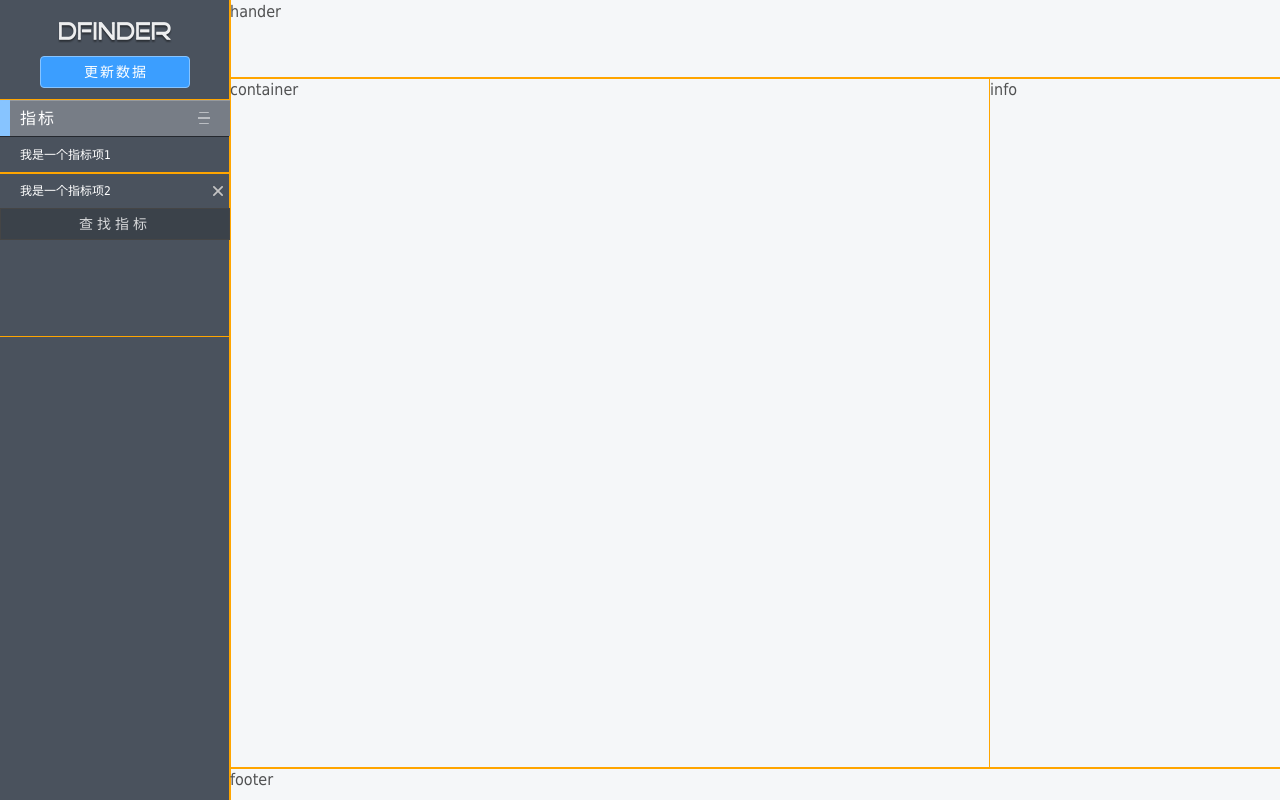
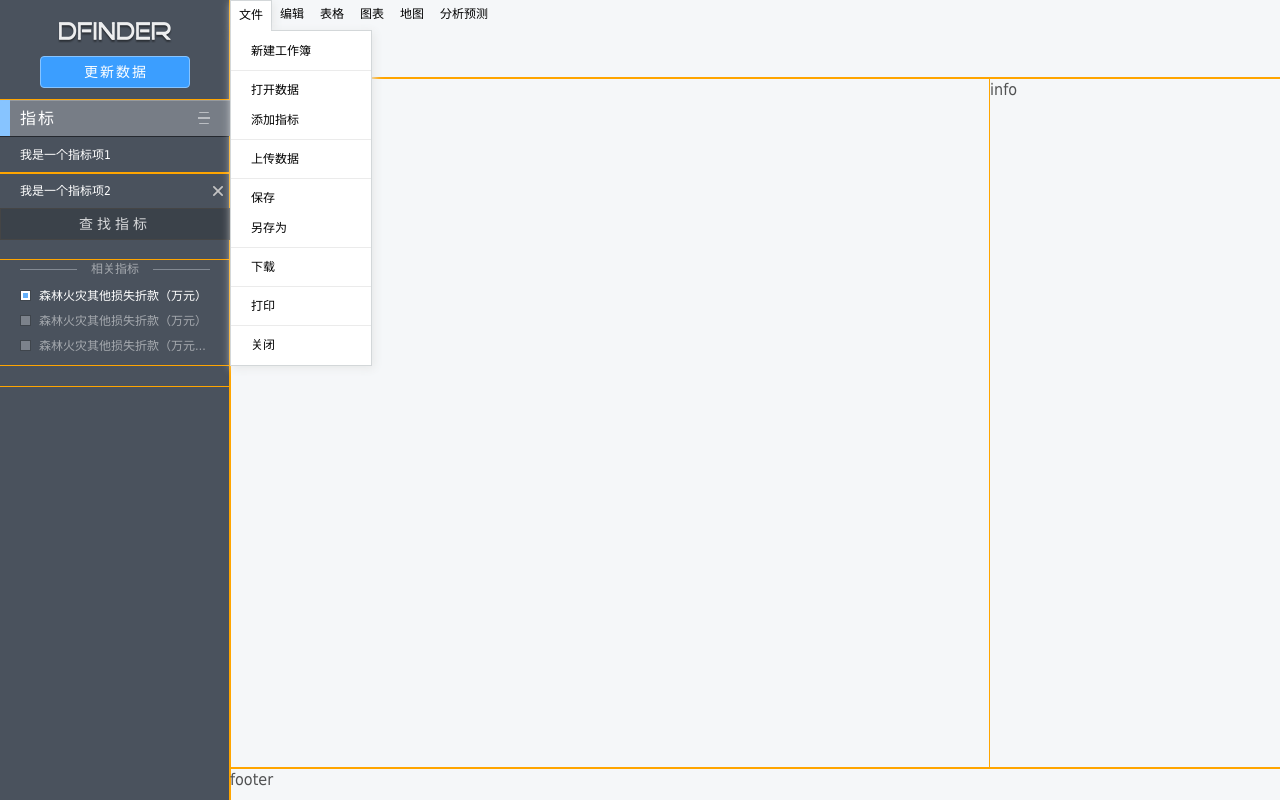
Before and after one commit to JackOVO/dfinder, a website: page app/platform.html in a window 1280 px wide. Drawn offline with nearby package versions, Linux system fonts and the light colour scheme; files that its build step writes are made by us from their sources.

Commit message:
小菜单

```diff
--- a/app/platform.html
+++ b/app/platform.html
@@ -13,7 +13,7 @@
       <div id="plat-side-top">
         <a href="" class="link-img"><img src="images/logo-platform.png" alt="LOGO"></a><br>
         <button class="large primary submit">更新数据</button>
-      </div>
+      </div><!-- 平台侧边栏上结束 -->
       <div id="plat-side-content">
         <div class="accordion">
           <div class="accordion-navigation">
@@ -24,61 +24,57 @@
               <div class="indicator"><span class="fn-fonthid">我是一个指标项1</span></div>
               <div class="indicator"><span class="fn-fonthid">我是一个指标项2</span><i class="icon remove"></i></div>
               <button class="expand search-indicator" style="margin-top:-1px;">查找指标</button>
-            </div>
-          </div>
-        </div>
-      </div>
-    </div>
-    <div id="plat-body">
-      <div id="plat-body-hander">hander</div>
-      <div id="plat-body-info" class="right">info</div>
-      <div id="plat-body-container">container</div>
-      <div id="plat-body-footer">footer</div>
-    </div>
-  </div>
-  <!-- <div id="plat-main">
-    <div id="plat-side">
-      <div id="side-hander">
-        <a href="" class="link-img"><img src="images/logo-platform.png" alt="LOGO"></a>
-        <br><button class="large info disabled">更新数据</button>
-      </div>
-      <div id="side-container">
-        <div class="accordion">
-          <div class="accordion-navigation">
-            <a class="hander active">森林
-              <span class="icon-bar"><i class="icon row"></i></span>
-            </a>
-            <div class="content active" style="height:500px;">
-              <div class="indic-item">
-                <span class="fn-fonthid" title="我是一个指标项">我是一个指标项我是一个指标项项项项</span><i class="icon remove"></i>
-              </div>
-              <div class="indic-item">
-                <span class="fn-fonthid" title="我是一个指标项">我是一个指标项</span><i class="icon remove"></i>
-              </div>
-              <div class="indic-item">
-                <span class="fn-fonthid" title="我是一个指标项">我是一个指标项</span><i class="icon remove"></i>
-              </div>
-
-              <button class="searchindic expand icon-search-min" style="margin-top:-1px;">查找指标</button>
-              <div class="indic-related">
+              <div class="recommend-indicator-container">
                 <span class="line-font-line">相关指标</span>
                 <label class="checkbox selected fn-fonthid" title="森林火灾其他损失折款（万元）">森林火灾其他损失折款（万元）</label>
                 <label class="checkbox fn-fonthid" title="森林火灾其他损失折款（万元）">森林火灾其他损失折款（万元）</label>
-                <label class="checkbox fn-fonthid" title="森林火灾其他损失折款（万元）">森林火灾其他损失折款（万元）</label>
-                <label class="checkbox fn-fonthid" title="森林火灾其他损失折款（万元）">森林火灾其他损失折款（万元）</label>
-                <label class="checkbox fn-fonthid" title="森林火灾其他损失折款（万元）">森林火灾其他损失折款（万元）</label>
-                <label class="checkbox fn-fonthid" title="森林火灾其他损失折款（万元）">森林火灾其他损失折款（万元）</label>
-                <label class="checkbox fn-fonthid" title="森林火灾其他损失折款（万元）">森林火灾其他损失折款（万元）</label>
-                <label class="checkbox fn-fonthid" title="森林火灾其他损失折款（万元）">森林火灾其他损失折款（万元）</label>
-                <label class="checkbox fn-fonthid" title="森林火灾其他损失折款（万元）">森林火灾其他损失折款（万元）</label>
-                <label class="checkbox fn-fonthid" title="森林火灾其他损失折款（万元）">森林火灾其他损失折款森林火灾其他损失折款（亿元）</label>
+                <label class="checkbox fn-fonthid" title="森林火灾其他损失折款（万元）">森林火灾其他损失折款（万元）（万元）</label>
               </div>
             </div>
           </div>
         </div>
-      </div>
-    </div>
-    平台侧边栏结束
+      </div><!-- 平台侧边栏内容结束 -->
+    </div><!-- 平台侧边栏结束 -->
+    <div id="plat-body">
+      <div id="plat-body-hander">
+        <ul class="menu">
+          <li class="hover"><a href="#">文件</a>
+            <ul>
+              <li><a href="#">新建工作簿</a></li>
+              <li class="group-line"></li>
+              <li><a href="#">打开数据</a></li>
+              <li><a href="#">添加指标</a></li>
+              <li class="group-line"></li>
+              <li><a href="#">上传数据</a></li>
+              <li class="group-line"></li>
+              <li class="child"><a href="#">保存</a></li>
+              <li><a href="#">另存为</a></li>
+              <li class="group-line"></li>
+              <li><a href="#">下载</a></li>
+              <li class="group-line"></li>
+              <li class="child disable"><a href="#">打印</a>
+                <ul>
+                  <li><a href="#">打印些啥</a></li>
+                </ul>
+              </li>
+              <li class="group-line"></li>
+              <li><a href="#">关闭</a></li>
+            </ul>
+          </li>
+          <li><a href="#">编辑</a></li>
+          <li><a href="#">表格</a></li>
+          <li><a href="#">图表</a></li>
+          <li><a href="#">地图</a></li>
+          <li><a href="#">分析预测</a></li>
+        </ul>
+      </div><!-- 平台主体头结束 -->
+      <div id="plat-body-info" class="right">info</div><!-- 平台信息结束 -->
+      <div id="plat-body-container">container</div><!-- 平台容器块结束 -->
+      <div id="plat-body-footer">footer</div> <!-- 平台页脚结束 -->
+    </div> <!--  平台主体结束 -->
+  </div> <!-- 平台主体容器结束 -->
+  <!-- <div id="plat-main">
+
     <div id="plat-content">
       <div id="plat-hander">
         <div id="plat-sidehook" class="hamburger">&nbsp;</div>
--- a/app/styles/components/_accordion.scss
+++ b/app/styles/components/_accordion.scss
@@ -29,14 +29,18 @@ $accordion-hander-letter-spacing: 2px;
 $accordion-header-active-before-width: rem-calc(10);
 
 // 内容项
+$accordion-content-block-spacing: rem-calc(20);
+$accordion-content-line-color: #838a93;
+
+// 指标项
 $accordion-content-indicator-font-size: 12px;
 $accordion-content-indicator-height: rem-calc(36);
 $accordion-content-indicator-border-color: #87898b;
 
+// 指标搜索
 $accordion-indicator-search-bg-color: #3b424a;
 $accordion-indicator-border-color: hsl(0, 0%, 27%);
 $accordion-indicator-font-color: rgba($white, .8);;
-
 
 @include exports("accordion") {
   .accordion {
@@ -81,7 +85,8 @@ $accordion-indicator-font-color: rgba($white, .8);;
         border-top: 1px solid $accordion-content-border-color;
         overflow: hidden;
 
-        &.active { height: 200px; }
+        &.active { height: 250px; }
+      }
 
       // 指标项
       .indicator {
@@ -107,7 +112,19 @@ $accordion-indicator-font-color: rgba($white, .8);;
         border-color: $accordion-indicator-border-color;
       }
 
+      // 推荐指标容器
+      .recommend-indicator-container {
+        padding: 0 $accordion-padding-left;
+        margin-top: $accordion-content-block-spacing;
+        line-height: 1;
+
+        .line-font-line {
+          margin-bottom: rem-calc(15);
+          font-size: $accordion-content-indicator-font-size;
+          color: $accordion-font-color;
+          &::after, &::before { background-color: $accordion-content-line-color; }
         }
       }
     }
   }
+}
--- a/app/styles/components/_buttons.scss
+++ b/app/styles/components/_buttons.scss
@@ -129,8 +129,8 @@ $button-disabled-border-color: #323232;
     }
 
     // 得到亮度
-    // $bg-lightness: lightness($bg);
-    // $bg-hover-lightness: lightness($bg-hover);
+    $bg-lightness: lightness($bg);
+    $bg-hover-lightness: lightness($bg-hover);
 
     color: $color;
     background: $bg;
--- a/app/styles/components/_global.scss
+++ b/app/styles/components/_global.scss
@@ -260,11 +260,5 @@ $cursor-text-value: text !default;
     .height-full { height: 100%; }
     // 隐藏但维持布局
     .invisible { visibility: hidden; }
-    .fn-fonthid {
-      display: inline-block;
-      overflow: hidden;
-      text-overflow: ellipsis;
-      white-space: nowrap;
-    }
   }
 }
--- /dev/null
+++ b/app/styles/components/_inline-style.scss
@@ -0,0 +1,29 @@
+@import "global";
+
+@include exports ("inline-style") {
+
+  // 线字线:)
+  .line-font-line {
+    position: relative;
+    display: inline-block;
+    width: 100%;
+    text-align: center;
+
+    &::after, &::before {
+      content: '';
+      position: absolute;
+      left: 0;
+      top: 50%;
+      height: 1px;
+      width: 30%;
+    }
+    &::before { left: auto; right: 0; }
+  }
+
+  .fn-fonthid {
+    display: inline-block;
+    overflow: hidden;
+    text-overflow: ellipsis;
+    white-space: nowrap;
+  }
+}
--- /dev/null
+++ b/app/styles/components/_input.scss
@@ -0,0 +1,52 @@
+@import "global";
+// 输入元素定义
+
+@include exports ("input") {
+
+// 尺寸
+$checkbox-box-width: rem-calc(11);
+$checkbox-box-height: rem-calc(11);
+$checkbox-text-spacing: rem-calc(8);
+$checkbox-maring-bottom: rem-calc(10);
+
+//颜色
+$checkbox-font-color: rgba(255, 255, 255, .5);
+$checkbox-selected-font-color: $white;
+$checkbox-box-bg-color: #7c828b;
+$checkbox-box-border-color: #3f454c;
+$checkbox-box-selected-color: #64aff9;
+$checkbox-box-selected-bg-color: $white;
+
+$checkbox-font-size: rem-calc(12);
+
+  .checkbox {
+    display: inline-block;
+    width: 100%;
+    margin-bottom: $checkbox-maring-bottom;
+    font-size: $checkbox-font-size;
+    cursor: pointer;
+    color: $checkbox-font-color;
+
+    &.selected {
+      color: $checkbox-selected-font-color;
+      &:before {
+        background-color: $checkbox-box-selected-color;
+        box-shadow: inset 1px 1px 0 1px $checkbox-box-selected-bg-color,
+                    inset -1px -1px 0 1px $checkbox-box-selected-bg-color;
+      }
+    }
+
+    &:before {
+      content: "";
+      display: inline-block;
+      width: $checkbox-box-width;
+      height: $checkbox-box-height;
+      margin: 0 $checkbox-text-spacing -1px 0;
+      border: 1px solid $black;
+      cursor: default;
+
+      border-color: $checkbox-box-border-color;
+      background-color: $checkbox-box-bg-color
+    }
+  }
+}
--- /dev/null
+++ b/app/styles/components/_menu.scss
@@ -0,0 +1,103 @@
+@import "global";
+// 级联菜单
+
+$menu-item-direction: left; // li
+
+$menu-block-padding: rem-calc(5) 0 rem-calc(5) 0;
+$menu-group-line-margin: rem-calc(4) 0;
+$menu-item-gap: rem-calc(12); // 菜单项空隙
+$menu-item-filling: rem-calc(20); // 两侧填充尺寸
+$menu-item-min-width: rem-calc(140); // 最小尺寸
+
+$menu-group-line-color: #ebebeb;
+$menu-block-bg-color: $white;
+$menu-block-border-color: #d3d7d9;
+$menu-item-hover-bg-color: #f0f0f0;
+$menu-block-box-shadow-color: #e6e7e7;
+
+@include exports ("menu") {
+
+  .menu {
+    margin: 0;
+    padding: 0;
+
+    li {
+      display: block;
+      float: $menu-item-direction;
+
+      &.hover { // 激活
+        position: relative; // 下层容器相对定位
+        > ul { display: block; } // 展开下层
+      }
+
+      &.group-line { // 组分割线
+        border-bottom: 1px solid $menu-group-line-color;
+        margin: $menu-group-line-margin;
+      }
+
+      > ul { // 二级菜单容器
+        padding: $menu-block-padding;
+        background-color: $menu-block-bg-color;
+        border: 1px solid $menu-block-border-color;
+
+        a { // 菜单项尺寸定义
+          min-width: $menu-item-min-width;
+          padding: $menu-item-gap/2 $menu-item-filling;
+          &:hover { background-color: $menu-item-hover-bg-color; }
+        }
+      }
+    }
+
+    ul {
+      position: absolute; // 根据li绝对定位
+      z-index: 99;
+      display: none;
+      margin: 0;
+      padding: 0;
+
+      box-shadow: 2px 2px 9px $menu-block-box-shadow-color;
+
+      ul {
+        top: 0;
+        left: 100%;
+        margin-left: -5px;
+
+        box-shadow: 2px 2px 9px $menu-block-box-shadow-color;
+      }
+
+      li { float: none; }
+    }
+
+    // 默认菜单项的大小控制
+    a {
+      display: block;
+      padding: 5px 8px; // 权重低默认
+      font-size: 12px;
+      color: $black;
+      cursor: default;
+      white-space: nowrap;
+      vertical-align: middle;
+      text-decoration: none;
+    }
+
+    > li.hover > a { // 向下覆盖li形成一个整体的框
+      position: relative;
+      border: 1px solid $menu-block-border-color;
+      border-bottom-color: $menu-block-border-color;
+      background-color: $menu-block-bg-color;
+      box-shadow: 2px 2px 9px $menu-block-box-shadow-color;
+
+      &::after { // 遮盖阴影
+        content: "";
+        display: inline-block;
+        width: 100%;
+        height: 9px;
+        position: absolute;
+        z-index: 100;
+        bottom: -2px;
+        left: 0;
+        background-color: $menu-block-bg-color;
+      }
+    }
+  }
+}
--- a/app/styles/platform.scss
+++ b/app/styles/platform.scss
@@ -5,9 +5,12 @@
 @import "components/_global.scss";
 @import "components/_color.scss";
 @import "components/_icons.scss";
+@import "components/_input.scss";
+@import "components/_menu.scss";
+@import "components/_buttons.scss";
 @import "components/_icon-bar.scss";
-@import "components/_buttons.scss";
 @import "components/_accordion.scss";
+@import "components/_inline-style.scss";
 
 $plat-side-width: 230px;
 $plat-side-top-height: 100px;
```
Lines whose indentation alone changed are shown as unchanged.
